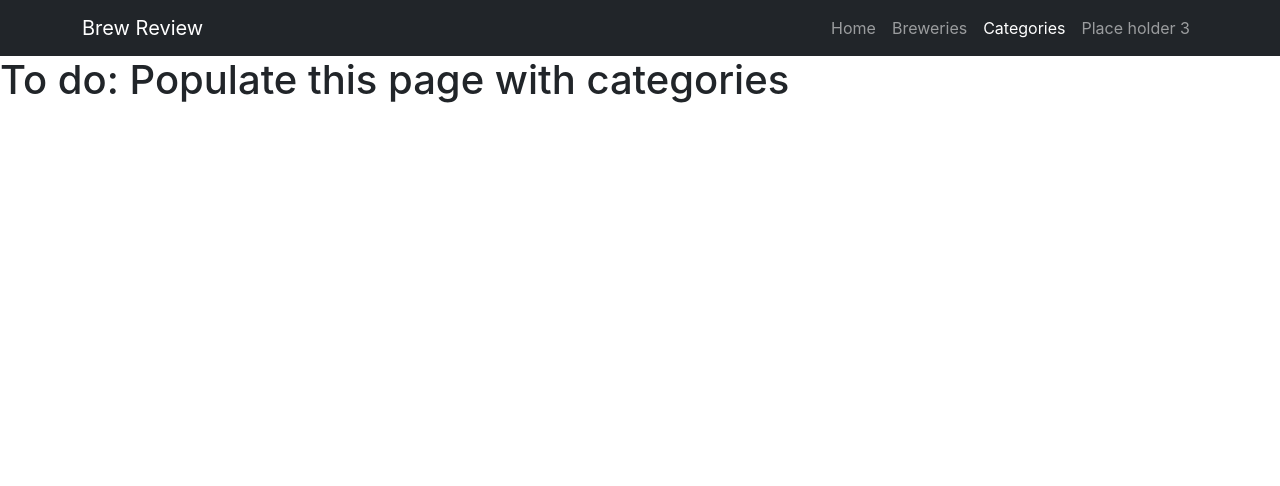
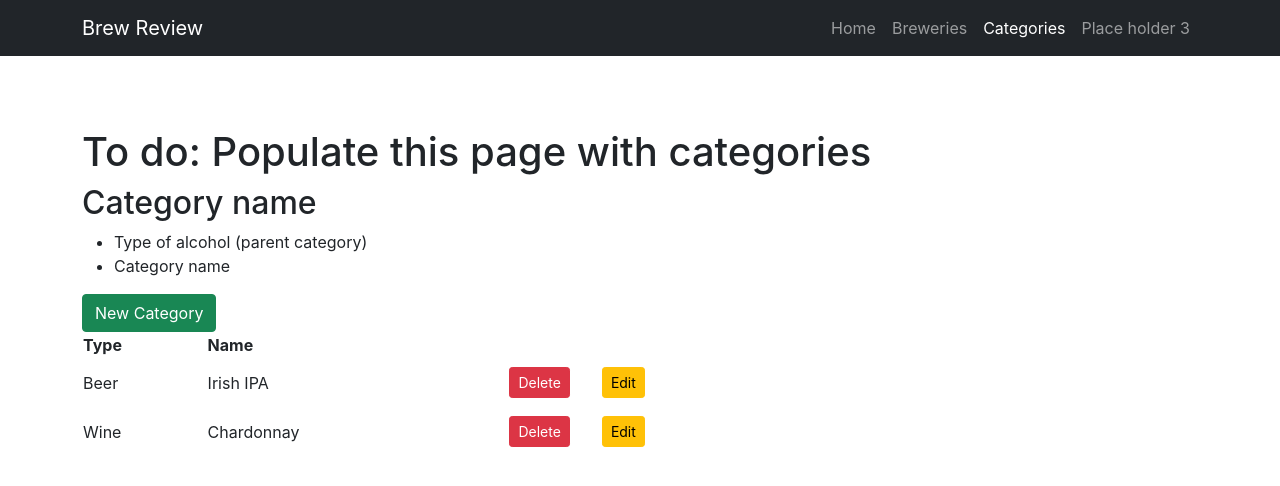
Before and after one commit to SpigotTheBull/BeerDatabase, a React (Create React App) app in the folder brew-review-ui/: page /category in a window 1280 px wide. Shown: the top 486 px of the page. Built offline with nearby package versions, Linux system fonts and the light colour scheme.

Commit message:
Added CRUD operations to Category

```diff
--- a/brew-review-ui/src/App.js
+++ b/brew-review-ui/src/App.js
@@ -5,12 +5,14 @@ import HomePage from './pages/HomePage';
 import AddBeveragePage from './pages/beverages/AddBeveragePage';
 import EditBeveragePage from './pages/beverages/EditBeveragePage';
 import Brewery from './pages/BreweryPage';
-import Category from './pages/CategoryPage';
+import Category from './pages/categories/CategoryPage';
 import Review from './pages/reviews/ReviewPage';
 import AddReview from './pages/reviews/AddReviewPage';
 import EditReview from './pages/reviews/EditReviewPage'
 import { useState } from 'react';
 import Navigation from './components/Navigation';
+import AddCategory from './pages/categories/AddCategoryPage';
+import EditCategory from './pages/categories/EditCategoryPage';
 
 //Main entry point for the app
 
@@ -43,6 +45,10 @@ function App() {
             </Route>
             <Route path="/edit-review" exact element={<EditReview/>}>
             </Route>
+            <Route path="/add-category" exact element={<AddCategory/>}>
+            </Route>
+            <Route path="/edit-category" exact element={<EditCategory/>}>
+            </Route>
           </Routes>
         </div>
       </Router>
--- a/brew-review-ui/src/pages/CategoryPage.js
+++ /dev/null
@@ -1,15 +0,0 @@
-import { useState, useEffect } from 'react';
-import { useHistory } from "react-router-dom";
-import { useNavigate } from "react-router-dom";
-import { Link } from 'react-router-dom';
-
-function Category() {
-
-    return (
-        <div className="page-container">
-            <h1>To do: Populate this page with categories</h1>
-        </div>
-    )
-}
-
-export default Category;
--- /dev/null
+++ b/brew-review-ui/src/pages/categories/AddCategoryPage.js
@@ -0,0 +1,50 @@
+import { useState, useEffect } from 'react';
+import { useHistory } from "react-router-dom";
+import { useNavigate } from "react-router-dom";
+import { Link } from 'react-router-dom';
+
+function AddCategory() {
+    const history = useNavigate();
+
+    return (
+        <>
+            <section class="py-4 my-5">
+                <div class="container ">
+                    <div class="col-md col-8">
+                        <form>
+                            <h1>Create new category</h1>
+                            <h2>Alcohol Type</h2>
+                            <div class="mb-3">
+                                <label for="parent-category" class="form-label">
+                                    Type
+                                </label>
+                                <br/>
+                                <small>First textbox will contain the parent category and the second textbox contains the category</small>
+                                <input class="form-control" name="parent-category" placeholder="Contains parent category">
+
+                                </input>
+
+                            </div>
+                            <div class="mb-3">
+                                <label for="category" class="form-label">
+                                    Category
+                                </label>
+                                <input class="form-control" name="category" placeholder="Contains category">
+
+                                </input>
+                            </div>
+
+
+                            <button class="btn btn-success">
+                                Add Category
+                            </button>
+
+                        </form>
+                    </div>
+                </div>
+            </section>
+        </>
+    );
+}
+
+export default AddCategory;
--- /dev/null
+++ b/brew-review-ui/src/pages/categories/CategoryPage.js
@@ -0,0 +1,62 @@
+import { useState, useEffect } from 'react';
+import { useHistory } from "react-router-dom";
+import { useNavigate } from "react-router-dom";
+import { Link } from 'react-router-dom';
+
+function Category() {
+
+    return (
+        <section class="py-4 my-5">
+            <div class="container ">
+                <div class="row">
+                    <div class="col-10">
+                        <div className="page-container">
+                            <h1 class="h1">To do: Populate this page with categories</h1>
+                            <h2 class="h2">Category name</h2>
+                            <ul>
+                                <li>Type of alcohol (parent category)</li>
+                                <li>Category name</li>
+                            </ul>
+                            <Link to="../add-category">
+                            <button class="btn btn-success">New Category</button>
+                            </Link>
+                            <table class="table">
+                                <tr>
+                                    <th>Type</th>
+                                    <th>Name</th>
+                                    <th></th>
+                                </tr>
+                                <tr>
+                                    <td>Beer</td>
+                                    <td>Irish IPA</td>
+                                    <td>
+                                        <Link to="#">
+                                        <button type="button" class="btn btn-danger btn-sm m-2">Delete</button>
+                                        </Link>
+                                        <Link to="../edit-category">
+                                            <button type="button" class="btn btn-warning btn-sm m-2">Edit</button>
+                                        </Link></td>
+                                </tr>
+                                <tr>
+                                    <td>Wine</td>
+                                    <td>Chardonnay</td>
+                                    <td>
+                                        <Link to="#">
+                                            <button type="button" class="btn btn-danger btn-sm m-2">Delete</button>
+                                        </Link>
+                                        <Link to="../edit-category">
+                                            <button type="button" class="btn btn-warning btn-sm m-2">Edit</button>
+                                        </Link></td>
+                                </tr>
+                            </table>
+
+
+                        </div>
+                    </div>
+                </div>
+            </div>
+        </section>
+    )
+}
+
+export default Category;
--- /dev/null
+++ b/brew-review-ui/src/pages/categories/EditCategoryPage.js
@@ -0,0 +1,54 @@
+import { useState, useEffect } from 'react';
+import { useHistory } from "react-router-dom";
+import { useNavigate } from "react-router-dom";
+import { Link } from 'react-router-dom';
+
+function EditCategory() {
+    const history = useNavigate();
+
+    return (
+        <>
+            <section class="py-4 my-5">
+                <div class="container ">
+                    <div class="col-md">
+                        <form>
+                            <h1>Edit Category</h1>
+                            <p>To do: Populate this page with the data being edited</p>
+
+                            <div class="mb-3">
+                                <label for="parent-category" class="form-label">
+                                    Parent Category (Type)
+                                </label>
+                                <input
+                                    type="text"
+                                    class="form-control"
+                                    placeholder="Parent Category (Type)"
+                                    name="parent-category"
+                                />
+                            </div>
+
+                            <div class="mb-3">
+                            <label for="Brewery" class="form-label">
+                                Category
+                            </label>
+                            <input
+                                type="text"
+                                class="form-control"
+                                placeholder="Category"
+                                name="Category"
+                            />
+                            </div>
+
+                            <button class="btn btn-success">
+                                Edit Category
+                            </button>
+
+                        </form>
+                    </div>
+                </div>
+            </section>
+        </>
+    );
+}
+
+export default EditCategory;
```
